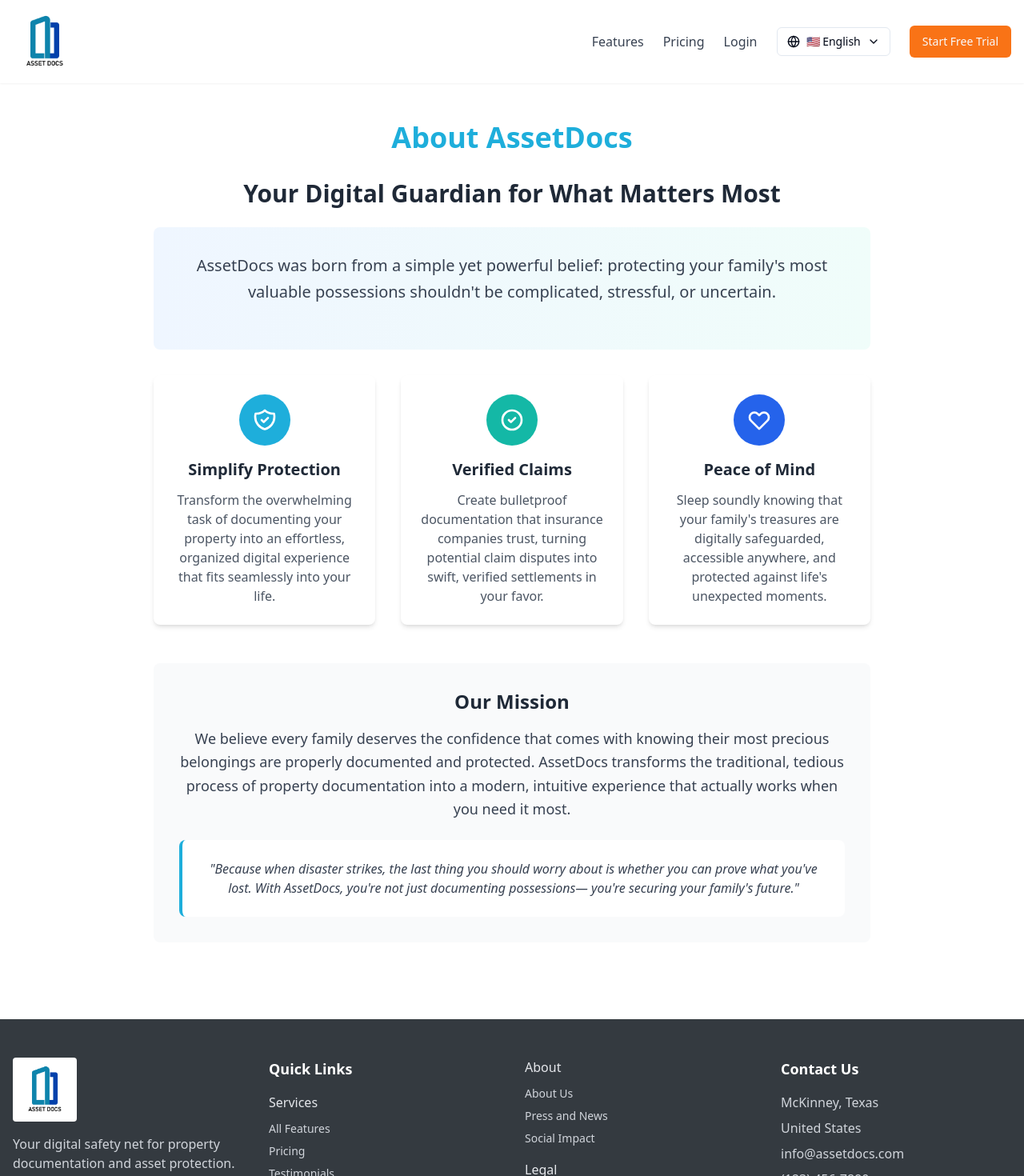
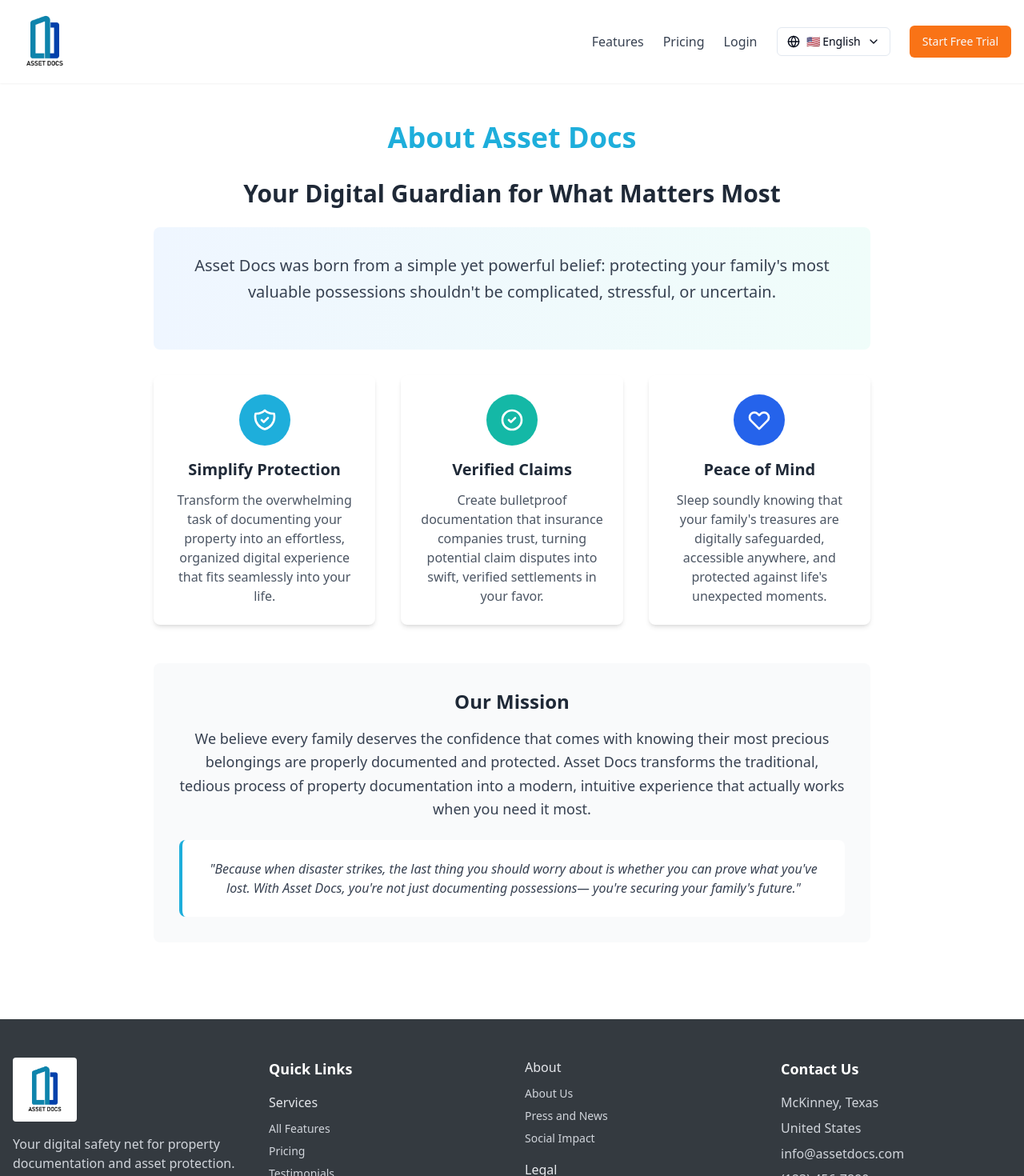
Before and after one commit to AssetDocs/asset-docs, a React (Vite) app: page /about in a window 1280 px wide. Shown: the top 1470 px of the page at 80% size. Built offline with nearby package versions, Linux system fonts and the light colour scheme.

Commit message:
Fix: Ensure spacing between "Asset" and "Docs"
Ensured consistent spacing between "Asset" and "Docs" throughout the site.

```diff
--- a/src/components/DisclaimerSection.tsx
+++ b/src/components/DisclaimerSection.tsx
@@ -13,7 +13,7 @@ const DisclaimerSection: React.FC = () => {
               <div>
                 <p className="text-sm font-medium text-brand-blue mb-1">Asset Documentation Platform</p>
                 <p className="text-sm text-gray-600">
-                  AssetDocs is designed for property documentation and insurance protection, not inventory management or business operations.
+                  Asset Docs is designed for property documentation and insurance protection, not inventory management or business operations.
                 </p>
               </div>
             </div>
--- a/src/components/FeedbackSection.tsx
+++ b/src/components/FeedbackSection.tsx
@@ -15,7 +15,7 @@ const FeedbackSection: React.FC = () => {
           </h2>
           <p className="text-lg text-muted-foreground mb-8">
             Your thoughts and experiences matter to us. Whether you have concerns, suggestions,
-            or simply want to share your experience with AssetDocs, we'd love to hear from you.
+            or simply want to share your experience with Asset Docs, we'd love to hear from you.
             Your feedback helps us improve our service and better serve our community.
           </p>
           <Button asChild size="lg" className="bg-brand-blue hover:bg-brand-lightBlue">
--- a/src/components/HeroSection.tsx
+++ b/src/components/HeroSection.tsx
@@ -17,7 +17,7 @@ const HeroSection: React.FC = () => {
               Secure documentation of your property and possessions with professional-grade tools and third-party verification.
             </p>
             <p className="text-lg mb-8 animate-slide-up opacity-80 font-bold">
-              Join thousands of property owners who trust AssetDocs to protect their valuable assets and provide peace of mind.
+              Join thousands of property owners who trust Asset Docs to protect their valuable assets and provide peace of mind.
             </p>
 
             <div className="flex flex-col sm:flex-row space-y-4 sm:space-y-0 sm:space-x-4 animate-slide-up">
--- a/src/pages/About.tsx
+++ b/src/pages/About.tsx
@@ -10,7 +10,7 @@ const About: React.FC = () => {
 
       <div className="container mx-auto px-4 py-12 flex-grow">
         <div className="max-w-4xl mx-auto">
-          <h1 className="text-4xl font-bold text-brand-blue mb-8 text-center">About AssetDocs</h1>
+          <h1 className="text-4xl font-bold text-brand-blue mb-8 text-center">About Asset Docs</h1>
 
           <div className="prose prose-lg max-w-none">
             <section className="mb-12">
@@ -20,7 +20,7 @@ const About: React.FC = () => {
 
               <div className="bg-gradient-to-r from-blue-50 to-teal-50 p-8 rounded-lg mb-8">
                 <p className="text-xl text-gray-700 leading-relaxed text-center mb-6">
-                  AssetDocs was born from a simple yet powerful belief: protecting your family's most valuable
+                  Asset Docs was born from a simple yet powerful belief: protecting your family's most valuable
                   possessions shouldn't be complicated, stressful, or uncertain.
                 </p>
               </div>
@@ -70,7 +70,7 @@ const About: React.FC = () => {
                 <h3 className="text-2xl font-semibold mb-4 text-center text-gray-800">Our Mission</h3>
                 <p className="text-lg text-gray-700 leading-relaxed text-center mb-6">
                   We believe every family deserves the confidence that comes with knowing their most precious
-                  belongings are properly documented and protected. AssetDocs transforms the traditional,
+                  belongings are properly documented and protected. Asset Docs transforms the traditional,
                   tedious process of property documentation into a modern, intuitive experience that actually
                   works when you need it most.
                 </p>
@@ -78,7 +78,7 @@ const About: React.FC = () => {
                 <div className="bg-white p-6 rounded-lg border-l-4 border-brand-blue">
                   <p className="text-gray-700 italic text-center">
                     "Because when disaster strikes, the last thing you should worry about is whether
-                    you can prove what you've lost. With AssetDocs, you're not just documenting possessions—
+                    you can prove what you've lost. With Asset Docs, you're not just documenting possessions—
                     you're securing your family's future."
                   </p>
                 </div>
```
